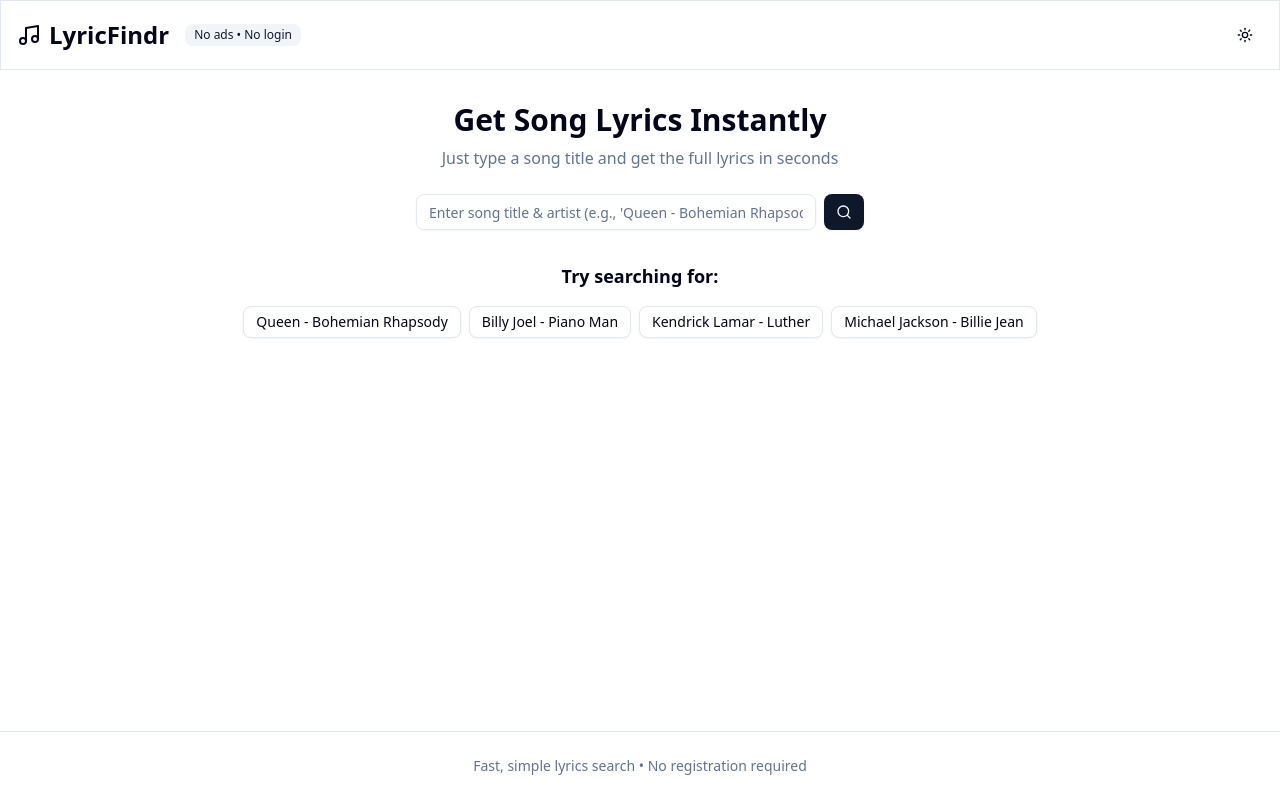
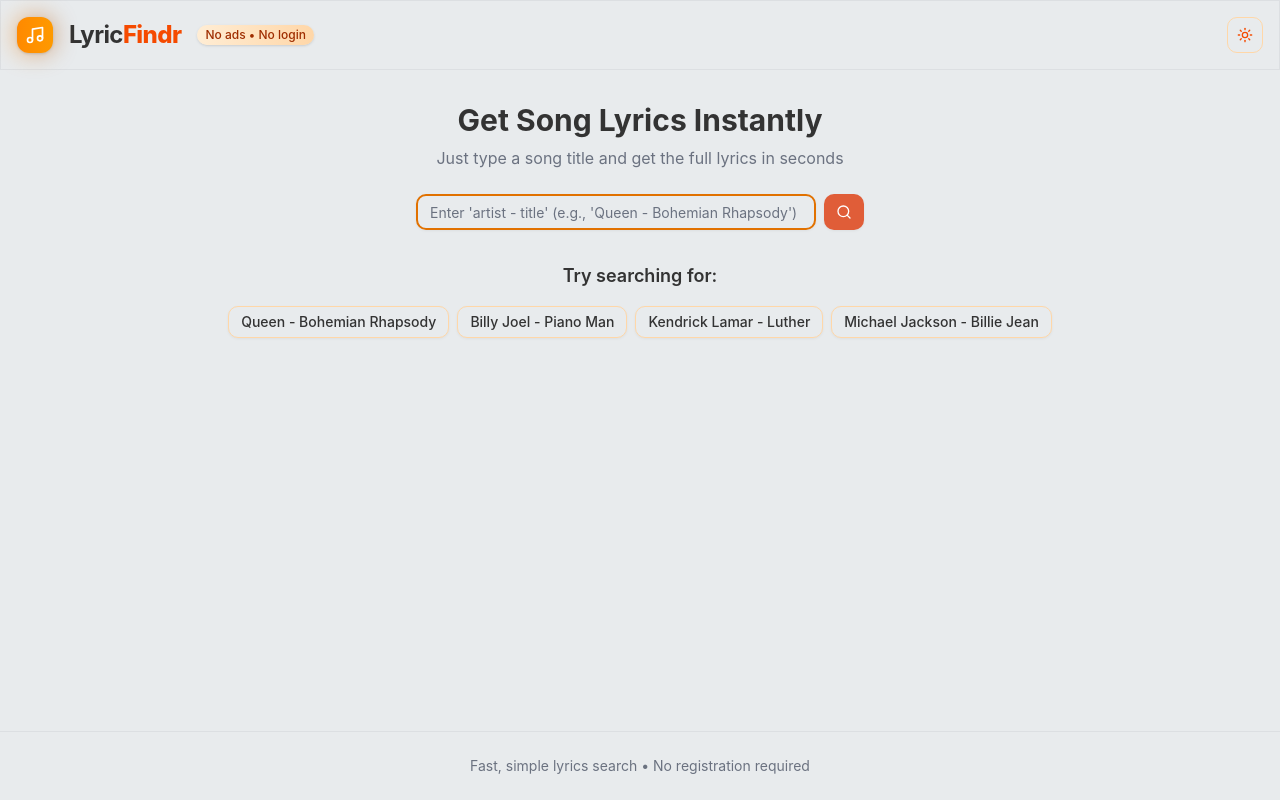
Before and after one commit to PragTheDev/LyricFindr, a Next.js app: page / in a window 1280 px wide. Built offline with nearby package versions, Linux system fonts and the light colour scheme.

Commit message:
Made Many improvements

```diff
--- a/app/globals.css
+++ b/app/globals.css
@@ -3,113 +3,163 @@
 
 @custom-variant dark (&:is(.dark *));
 
+:root {
+  --background: oklch(0.9383 0.0042 236.4993);
+  --foreground: oklch(0.3211 0 0);
+  --card: oklch(1 0 0);
+  --card-foreground: oklch(0.3211 0 0);
+  --popover: oklch(1 0 0);
+  --popover-foreground: oklch(0.3211 0 0);
+  --primary: oklch(0.6397 0.172 36.4421);
+  --primary-foreground: oklch(1 0 0);
+  --secondary: oklch(0.967 0.0029 264.5419);
+  --secondary-foreground: oklch(0.4461 0.0263 256.8018);
+  --muted: oklch(0.9846 0.0017 247.8389);
+  --muted-foreground: oklch(0.551 0.0234 264.3637);
+  --accent: oklch(0.9119 0.0222 243.8174);
+  --accent-foreground: oklch(0.3791 0.1378 265.5222);
+  --destructive: oklch(0.6368 0.2078 25.3313);
+  --destructive-foreground: oklch(1 0 0);
+  --border: oklch(0.9022 0.0052 247.8822);
+  --input: oklch(0.97 0.0029 264.542);
+  --ring: oklch(0.6397 0.172 36.4421);
+  --chart-1: oklch(0.7156 0.0605 248.6845);
+  --chart-2: oklch(0.7875 0.0917 35.9616);
+  --chart-3: oklch(0.5778 0.0759 254.1573);
+  --chart-4: oklch(0.5016 0.0849 259.4902);
+  --chart-5: oklch(0.4241 0.0952 264.0306);
+  --sidebar: oklch(0.903 0.0046 258.3257);
+  --sidebar-foreground: oklch(0.3211 0 0);
+  --sidebar-primary: oklch(0.6397 0.172 36.4421);
+  --sidebar-primary-foreground: oklch(1 0 0);
+  --sidebar-accent: oklch(0.9119 0.0222 243.8174);
+  --sidebar-accent-foreground: oklch(0.3791 0.1378 265.5222);
+  --sidebar-border: oklch(0.9276 0.0058 264.5313);
+  --sidebar-ring: oklch(0.6397 0.172 36.4421);
+  --font-sans: Inter, sans-serif;
+  --font-serif: Source Serif 4, serif;
+  --font-mono: JetBrains Mono, monospace;
+  --radius: 0.75rem;
+  --shadow-2xs: 0px 1px 3px 0px hsl(0 0% 0% / 0.05);
+  --shadow-xs: 0px 1px 3px 0px hsl(0 0% 0% / 0.05);
+  --shadow-sm: 0px 1px 3px 0px hsl(0 0% 0% / 0.1),
+    0px 1px 2px -1px hsl(0 0% 0% / 0.1);
+  --shadow: 0px 1px 3px 0px hsl(0 0% 0% / 0.1),
+    0px 1px 2px -1px hsl(0 0% 0% / 0.1);
+  --shadow-md: 0px 1px 3px 0px hsl(0 0% 0% / 0.1),
+    0px 2px 4px -1px hsl(0 0% 0% / 0.1);
+  --shadow-lg: 0px 1px 3px 0px hsl(0 0% 0% / 0.1),
+    0px 4px 6px -1px hsl(0 0% 0% / 0.1);
+  --shadow-xl: 0px 1px 3px 0px hsl(0 0% 0% / 0.1),
+    0px 8px 10px -1px hsl(0 0% 0% / 0.1);
+  --shadow-2xl: 0px 1px 3px 0px hsl(0 0% 0% / 0.25);
+  --tracking-normal: 0em;
+  --spacing: 0.25rem;
+}
+
+.dark {
+  --background: oklch(0.2598 0.0306 262.6666);
+  --foreground: oklch(0.9219 0 0);
+  --card: oklch(0.3106 0.0301 268.6365);
+  --card-foreground: oklch(0.9219 0 0);
+  --popover: oklch(0.29 0.0249 268.3986);
+  --popover-foreground: oklch(0.9219 0 0);
+  --primary: oklch(0.6397 0.172 36.4421);
+  --primary-foreground: oklch(1 0 0);
+  --secondary: oklch(0.3095 0.0266 266.7132);
+  --secondary-foreground: oklch(0.9219 0 0);
+  --muted: oklch(0.3095 0.0266 266.7132);
+  --muted-foreground: oklch(0.7155 0 0);
+  --accent: oklch(0.338 0.0589 267.5867);
+  --accent-foreground: oklch(0.8823 0.0571 254.1284);
+  --destructive: oklch(0.6368 0.2078 25.3313);
+  --destructive-foreground: oklch(1 0 0);
+  --border: oklch(0.3843 0.0301 269.7337);
+  --input: oklch(0.3843 0.0301 269.7337);
+  --ring: oklch(0.6397 0.172 36.4421);
+  --chart-1: oklch(0.7156 0.0605 248.6845);
+  --chart-2: oklch(0.7693 0.0876 34.1875);
+  --chart-3: oklch(0.5778 0.0759 254.1573);
+  --chart-4: oklch(0.5016 0.0849 259.4902);
+  --chart-5: oklch(0.4241 0.0952 264.0306);
+  --sidebar: oklch(0.31 0.0283 267.7408);
+  --sidebar-foreground: oklch(0.9219 0 0);
+  --sidebar-primary: oklch(0.6397 0.172 36.4421);
+  --sidebar-primary-foreground: oklch(1 0 0);
+  --sidebar-accent: oklch(0.338 0.0589 267.5867);
+  --sidebar-accent-foreground: oklch(0.8823 0.0571 254.1284);
+  --sidebar-border: oklch(0.3843 0.0301 269.7337);
+  --sidebar-ring: oklch(0.6397 0.172 36.4421);
+  --font-sans: Inter, sans-serif;
+  --font-serif: Source Serif 4, serif;
+  --font-mono: JetBrains Mono, monospace;
+  --radius: 0.75rem;
+  --shadow-2xs: 0px 1px 3px 0px hsl(0 0% 0% / 0.05);
+  --shadow-xs: 0px 1px 3px 0px hsl(0 0% 0% / 0.05);
+  --shadow-sm: 0px 1px 3px 0px hsl(0 0% 0% / 0.1),
+    0px 1px 2px -1px hsl(0 0% 0% / 0.1);
+  --shadow: 0px 1px 3px 0px hsl(0 0% 0% / 0.1),
+    0px 1px 2px -1px hsl(0 0% 0% / 0.1);
+  --shadow-md: 0px 1px 3px 0px hsl(0 0% 0% / 0.1),
+    0px 2px 4px -1px hsl(0 0% 0% / 0.1);
+  --shadow-lg: 0px 1px 3px 0px hsl(0 0% 0% / 0.1),
+    0px 4px 6px -1px hsl(0 0% 0% / 0.1);
+  --shadow-xl: 0px 1px 3px 0px hsl(0 0% 0% / 0.1),
+    0px 8px 10px -1px hsl(0 0% 0% / 0.1);
+  --shadow-2xl: 0px 1px 3px 0px hsl(0 0% 0% / 0.25);
+}
+
 @theme inline {
   --color-background: var(--background);
   --color-foreground: var(--foreground);
-  --font-sans: var(--font-geist-sans);
-  --font-mono: var(--font-geist-mono);
+  --color-card: var(--card);
+  --color-card-foreground: var(--card-foreground);
+  --color-popover: var(--popover);
+  --color-popover-foreground: var(--popover-foreground);
+  --color-primary: var(--primary);
+  --color-primary-foreground: var(--primary-foreground);
+  --color-secondary: var(--secondary);
+  --color-secondary-foreground: var(--secondary-foreground);
+  --color-muted: var(--muted);
+  --color-muted-foreground: var(--muted-foreground);
+  --color-accent: var(--accent);
+  --color-accent-foreground: var(--accent-foreground);
+  --color-destructive: var(--destructive);
+  --color-destructive-foreground: var(--destructive-foreground);
+  --color-border: var(--border);
+  --color-input: var(--input);
+  --color-ring: var(--ring);
+  --color-chart-1: var(--chart-1);
+  --color-chart-2: var(--chart-2);
+  --color-chart-3: var(--chart-3);
+  --color-chart-4: var(--chart-4);
+  --color-chart-5: var(--chart-5);
+  --color-sidebar: var(--sidebar);
+  --color-sidebar-foreground: var(--sidebar-foreground);
+  --color-sidebar-primary: var(--sidebar-primary);
+  --color-sidebar-primary-foreground: var(--sidebar-primary-foreground);
+  --color-sidebar-accent: var(--sidebar-accent);
+  --color-sidebar-accent-foreground: var(--sidebar-accent-foreground);
+  --color-sidebar-border: var(--sidebar-border);
   --color-sidebar-ring: var(--sidebar-ring);
-  --color-sidebar-border: var(--sidebar-border);
-  --color-sidebar-accent-foreground: var(--sidebar-accent-foreground);
-  --color-sidebar-accent: var(--sidebar-accent);
-  --color-sidebar-primary-foreground: var(--sidebar-primary-foreground);
-  --color-sidebar-primary: var(--sidebar-primary);
-  --color-sidebar-foreground: var(--sidebar-foreground);
-  --color-sidebar: var(--sidebar);
-  --color-chart-5: var(--chart-5);
-  --color-chart-4: var(--chart-4);
-  --color-chart-3: var(--chart-3);
-  --color-chart-2: var(--chart-2);
-  --color-chart-1: var(--chart-1);
-  --color-ring: var(--ring);
-  --color-input: var(--input);
-  --color-border: var(--border);
-  --color-destructive: var(--destructive);
-  --color-accent-foreground: var(--accent-foreground);
-  --color-accent: var(--accent);
-  --color-muted-foreground: var(--muted-foreground);
-  --color-muted: var(--muted);
-  --color-secondary-foreground: var(--secondary-foreground);
-  --color-secondary: var(--secondary);
-  --color-primary-foreground: var(--primary-foreground);
-  --color-primary: var(--primary);
-  --color-popover-foreground: var(--popover-foreground);
-  --color-popover: var(--popover);
-  --color-card-foreground: var(--card-foreground);
-  --color-card: var(--card);
+
+  --font-sans: var(--font-sans);
+  --font-mono: var(--font-mono);
+  --font-serif: var(--font-serif);
+
   --radius-sm: calc(var(--radius) - 4px);
   --radius-md: calc(var(--radius) - 2px);
   --radius-lg: var(--radius);
   --radius-xl: calc(var(--radius) + 4px);
-}
 
-:root {
-  --radius: 0.625rem;
-  --background: oklch(1 0 0);
-  --foreground: oklch(0.129 0.042 264.695);
-  --card: oklch(1 0 0);
-  --card-foreground: oklch(0.129 0.042 264.695);
-  --popover: oklch(1 0 0);
-  --popover-foreground: oklch(0.129 0.042 264.695);
-  --primary: oklch(0.208 0.042 265.755);
-  --primary-foreground: oklch(0.984 0.003 247.858);
-  --secondary: oklch(0.968 0.007 247.896);
-  --secondary-foreground: oklch(0.208 0.042 265.755);
-  --muted: oklch(0.968 0.007 247.896);
-  --muted-foreground: oklch(0.554 0.046 257.417);
-  --accent: oklch(0.968 0.007 247.896);
-  --accent-foreground: oklch(0.208 0.042 265.755);
-  --destructive: oklch(0.577 0.245 27.325);
-  --border: oklch(0.929 0.013 255.508);
-  --input: oklch(0.929 0.013 255.508);
-  --ring: oklch(0.704 0.04 256.788);
-  --chart-1: oklch(0.646 0.222 41.116);
-  --chart-2: oklch(0.6 0.118 184.704);
-  --chart-3: oklch(0.398 0.07 227.392);
-  --chart-4: oklch(0.828 0.189 84.429);
-  --chart-5: oklch(0.769 0.188 70.08);
-  --sidebar: oklch(0.984 0.003 247.858);
-  --sidebar-foreground: oklch(0.129 0.042 264.695);
-  --sidebar-primary: oklch(0.208 0.042 265.755);
-  --sidebar-primary-foreground: oklch(0.984 0.003 247.858);
-  --sidebar-accent: oklch(0.968 0.007 247.896);
-  --sidebar-accent-foreground: oklch(0.208 0.042 265.755);
-  --sidebar-border: oklch(0.929 0.013 255.508);
-  --sidebar-ring: oklch(0.704 0.04 256.788);
-}
-
-.dark {
-  --background: oklch(0.129 0.042 264.695);
-  --foreground: oklch(0.984 0.003 247.858);
-  --card: oklch(0.208 0.042 265.755);
-  --card-foreground: oklch(0.984 0.003 247.858);
-  --popover: oklch(0.208 0.042 265.755);
-  --popover-foreground: oklch(0.984 0.003 247.858);
-  --primary: oklch(0.929 0.013 255.508);
-  --primary-foreground: oklch(0.208 0.042 265.755);
-  --secondary: oklch(0.279 0.041 260.031);
-  --secondary-foreground: oklch(0.984 0.003 247.858);
-  --muted: oklch(0.279 0.041 260.031);
-  --muted-foreground: oklch(0.704 0.04 256.788);
-  --accent: oklch(0.279 0.041 260.031);
-  --accent-foreground: oklch(0.984 0.003 247.858);
-  --destructive: oklch(0.704 0.191 22.216);
-  --border: oklch(1 0 0 / 10%);
-  --input: oklch(1 0 0 / 15%);
-  --ring: oklch(0.551 0.027 264.364);
-  --chart-1: oklch(0.488 0.243 264.376);
-  --chart-2: oklch(0.696 0.17 162.48);
-  --chart-3: oklch(0.769 0.188 70.08);
-  --chart-4: oklch(0.627 0.265 303.9);
-  --chart-5: oklch(0.645 0.246 16.439);
-  --sidebar: oklch(0.208 0.042 265.755);
-  --sidebar-foreground: oklch(0.984 0.003 247.858);
-  --sidebar-primary: oklch(0.488 0.243 264.376);
-  --sidebar-primary-foreground: oklch(0.984 0.003 247.858);
-  --sidebar-accent: oklch(0.279 0.041 260.031);
-  --sidebar-accent-foreground: oklch(0.984 0.003 247.858);
-  --sidebar-border: oklch(1 0 0 / 10%);
-  --sidebar-ring: oklch(0.551 0.027 264.364);
+  --shadow-2xs: var(--shadow-2xs);
+  --shadow-xs: var(--shadow-xs);
+  --shadow-sm: var(--shadow-sm);
+  --shadow: var(--shadow);
+  --shadow-md: var(--shadow-md);
+  --shadow-lg: var(--shadow-lg);
+  --shadow-xl: var(--shadow-xl);
+  --shadow-2xl: var(--shadow-2xl);
 }
 
 @layer base {
--- a/app/layout.js
+++ b/app/layout.js
@@ -1,4 +1,4 @@
-import { Geist, Geist_Mono } from "next/font/google";
+import { Geist, Geist_Mono, Poppins } from "next/font/google";
 import "./globals.css";
 import { ThemeProvider } from "@/components/theme-provider";
 
@@ -12,6 +12,12 @@ const geistMono = Geist_Mono({
   subsets: ["latin"],
 });
 
+const poppins = Poppins({
+  variable: "--font-poppins",
+  subsets: ["latin"],
+  weight: ["400", "500", "600", "700"],
+});
+
 export const metadata = {
   title: "LyricFindr",
   description: "Fast, simple lyrics search",
@@ -19,9 +25,9 @@ export const metadata = {
 
 export default function RootLayout({ children }) {
   return (
-    <html lang="en">
+    <html lang="en" suppressHydrationWarning>
       <body
-        className={`${geistSans.variable} ${geistMono.variable} antialiased`}
+        className={`${geistSans.variable} ${geistMono.variable} ${poppins.variable} antialiased`}
       >
         <ThemeProvider
           attribute="class"
--- a/app/page.js
+++ b/app/page.js
@@ -16,9 +16,8 @@ export default function Home() {
   const [loading, setLoading] = useState(false);
   const [error, setError] = useState(null);
 
-  const handleSearch = async (e) => {
-    e.preventDefault();
-    if (!query.trim()) return;
+  const performSearch = async (searchQuery) => {
+    if (!searchQuery.trim()) return;
 
     setLoading(true);
     setError(null);
@@ -26,7 +25,7 @@ export default function Home() {
     setSelectedLyrics(null);
 
     try {
-      const results = await searchLyrics(query);
+      const results = await searchLyrics(searchQuery);
       if (results.length === 0) {
         setError("No lyrics found. Try different keywords.");
       } else {
@@ -39,15 +38,33 @@ export default function Home() {
     }
   };
 
+  const handleSearch = async (e) => {
+    e.preventDefault();
+    performSearch(query);
+  };
+
   const handleSelectTrack = (track) => {
     setSelectedLyrics(track);
-    setSearchResults([]);
+
   };
 
   const handleExampleSearch = (exampleQuery) => {
     setQuery(exampleQuery);
-    handleSearch({ preventDefault: () => {} });
+    performSearch(exampleQuery);
+  };
 
+  const handleLogoClick = () => {
+  setQuery("");
+  setSearchResults([]);
+  setSelectedLyrics(null);
+  setError(null);
+  setLoading(false);
+};
+
+  const handleBackClick = () => {
+  setSelectedLyrics(null);
+  setError(null);
+  setLoading(false);
 };
 
   return (
@@ -55,10 +72,23 @@ export default function Home() {
       <header className="border">
         <div className="container mx-auto px-4 py-4">
           <div className="flex items-center justify-between">
-            <div className="flex items-center gap-2">
-              <Music className="w-6 h-6" />
-              <h1 className="text-2xl font-bold">LyricFindr</h1>
-              <Badge variant="secondary" className="ml-2">
+          <div className="flex items-center gap-4">
+  <div
+    className="flex items-center gap-4 cursor-pointer"
+    onClick={handleLogoClick}
+  >
+    <div className="relative">
+      <div className="absolute inset-0 bg-gradient-to-r from-orange-400 to-amber-800 rounded-lg blur-md opacity-50"></div>
+      <div className="relative p-2 bg-gradient-to-r from-orange-400 to-amber-500 rounded-lg shadow-sm">
+        <Music className="w-5 h-5 text-white" />
+      </div>
+    </div>
+    <h1 className="text-2xl font-bold text-foreground tracking-tight">
+      Lyric<span className="font-extrabold text-orange-600 dark:text-orange-400">Findr</span>
+    </h1>
+  </div>
+
+  <Badge variant="secondary" className="bg-gradient-to-r from-orange-100 to-orange-200 text-orange-800 border-0 shadow-sm dark:from-orange-400 dark:to-orange-500 dark:text-orange-200">
     No ads • No login
   </Badge>
 </div>
@@ -76,8 +106,8 @@ export default function Home() {
 
           <form onSubmit={handleSearch} className="flex gap-2 max-w-md mx-auto">
             <Input
-              placeholder="Enter song title & artist (e.g., 'Queen - Bohemian Rhapsody')"
-              className="flex-1"
+              placeholder="Enter 'artist - title' (e.g., 'Queen - Bohemian Rhapsody')"
+              className="flex-1 border-amber-600 border-2"
               value={query}
               onChange={(e) => setQuery(e.target.value)}
             />
@@ -95,32 +125,41 @@ export default function Home() {
           <div className="max-w-2xl mx-auto mb-8">
             <Card className="border-red-200 bg-red-50 dark:bg-red-950 dark:border-red-900">
               <CardContent className="pt-6">
-                <p className="text-red-800 dark:text-red-200 text-center">{error}</p>
+                <p className="text-red-800 dark:text-red-200 text-center">
+                  {error}
+                </p>
               </CardContent>
             </Card>
           </div>
         )}
 
-        {searchResults.length > 0 && (
+     {searchResults.length > 0 && !selectedLyrics && (
   <div className="max-w-2xl mx-auto mb-8">
-            <h3 className="text-lg font-semibold mb-4 text-center">Select a track:</h3>
+
     <div className="space-y-2">
       {searchResults.map((track) => (
         <Card
           key={track.id}
-                  className="cursor-pointer hover:bg-muted/50 transition-colors"
-                  onClick={() => handleSelectTrack(track)}
+          className="cursor-pointer hover:bg-muted/50 hover:border-orange-200 transition-all duration-200 border-2 shadow-sm hover:shadow-md dark:hover:border-orange-700"
+          onClick={() => handleSelectTrack(track)}x
         >
-                  <CardContent className="p-4">
-                    <div className="flex justify-between items-start">
-                      <div>
-                        <h4 className="font-semibold">{track.trackName}</h4>
-                        <p className="text-sm text-muted-foreground">
+          <CardContent>
+
+            <div className="flex justify-between items-center">
+              <div className="flex-1 min-w-0 pr-4">
+                <h4 className="font-semibold text-foreground truncate">
+                  {track.trackName}
+                </h4>
+                <p className="text-sm text-muted-foreground mt-1 ">
                   {track.artistName} • {track.albumName}
                 </p>
               </div>
-                      <Badge variant="outline">
-                        {Math.floor(track.duration / 60)}:{(track.duration % 60).toString().padStart(2, '0')}
+              <Badge
+                variant="outline"
+                className="bg-gradient-to-r from-orange-50 to-orange-100 text-orange-700 border-orange-200 shadow-sm dark:from-orange-900/30 dark:to-orange-800/30 dark:text-orange-300 dark:border-orange-700 font-mono text-xs"
+              >
+                {Math.floor(track.duration / 60)}:
+                {Math.floor(track.duration % 60).toString().padStart(2, "0")}
               </Badge>
             </div>
           </CardContent>
@@ -130,25 +169,86 @@ export default function Home() {
   </div>
 )}
 
+
+
 {selectedLyrics && (
-          <div className="max-w-2xl mx-auto mb-8">
-            <Card>
-              <CardHeader>
-                <CardTitle className="text-center">
+  <div className="max-w-3xl mx-auto mb-8">
+    <Card className="border-orange-200/50 shadow-lg dark:border-orange-800/50">
+      <CardHeader className=" from-orange-50 to-amber-50 dark:from-orange-950/30 dark:to-amber-950/30 border-b border-orange-200/50 dark:border-orange-800/50">
+        <div className="flex items-center justify-between">
+              <Button
+            variant="ghost"
+            size="sm"
+            onClick={handleBackClick}
+            className="w-24 text-orange-600 hover:text-orange-700 hover:bg-orange-50 dark:text-orange-400 dark:hover:bg-orange-900/20"
+          >
+            ← Back
+          </Button>
+
+          <div className="flex-1 text-center">
+            <CardTitle className="text-xl font-bold mb-2 text-orange-400">
               {selectedLyrics.trackName}
             </CardTitle>
-                <p className="text-center text-muted-foreground">
-                  {selectedLyrics.artistName} • {selectedLyrics.albumName}
+            <p className="text-muted-foreground flex items-center justify-center gap-2">
+              <span className="font-medium">{selectedLyrics.artistName}</span>
+              <span>•</span>
+              <span>{selectedLyrics.albumName}</span>
             </p>
+          </div>
+                 <div className="w-24"></div> {/* Spacer to balance the button */}
+        </div>
       </CardHeader>
-              <CardContent>
-                <div className="whitespace-pre-line text-sm leading-relaxed">
-                  {selectedLyrics.plainLyrics || "No lyrics available"}
+      <CardContent className="p-6">
+        <div className="bg-gradient-to-br from-orange-50/50 to-amber-50/50 dark:from-orange-950/20 dark:to-amber-950/20 rounded-lg p-6 border border-orange-200/30 dark:border-orange-800/30">
+          <div className="max-h-96 overflow-y-auto pr-2 custom-scrollbar">
+            <div className="whitespace-pre-line text-base leading-relaxed text-foreground">
+              {selectedLyrics.plainLyrics || (
+                <div className="text-center text-muted-foreground italic">
+                  No lyrics available for this track
+                </div>
+              )}
+            </div>
+          </div>
+        </div>
+
+        {/* Song info footer */}
+        <div className="mt-4 pt-4 border-t border-orange-200/50 dark:border-orange-800/50">
+          <div className="flex items-center justify-between text-sm text-muted-foreground">
+            <div className="flex items-center gap-4">
+              <Badge
+                variant="outline"
+                className="bg-gradient-to-r from-orange-50 to-orange-100 text-orange-700 border-orange-200 shadow-sm dark:from-orange-900/30 dark:to-orange-800/30 dark:text-orange-300 dark:border-orange-700 font-mono"
+              >
+                {Math.floor(selectedLyrics.duration / 60)}:
+                {Math.floor(selectedLyrics.duration % 60).toString().padStart(2, "0")}
+              </Badge>
+              <span>Duration</span>
+            </div>
+            <div className="text-right">
+              <p className="text-xs">Lyrics by LyricFindr</p>
+            </div>
+          </div>
         </div>
       </CardContent>
     </Card>
   </div>
 )}
+
+<style jsx>{`
+  .custom-scrollbar::-webkit-scrollbar {
+    width: 6px;
+  }
+  .custom-scrollbar::-webkit-scrollbar-track {
+    background: transparent;
+  }
+  .custom-scrollbar::-webkit-scrollbar-thumb {
+    background: rgb(251 146 60 / 0.3);
+    border-radius: 3px;
+  }
+  .custom-scrollbar::-webkit-scrollbar-thumb:hover {
+    background: rgb(251 146 60 / 0.5);
+  }
+`}</style>
 
         {!selectedLyrics && searchResults.length === 0 && !loading && (
           <div className="text-center">
@@ -158,6 +258,7 @@ export default function Home() {
   variant="outline"
   size="sm"
   onClick={() => handleExampleSearch("Queen - Bohemian Rhapsody")}
+  className="border-orange-200 hover:border-orange-300 hover:bg-orange-50 transition-colors dark:border-orange-300 dark:hover:border-orange-700 dark:hover:bg-orange-900/20"
 >
   Queen - Bohemian Rhapsody
 </Button>
@@ -165,6 +266,7 @@ export default function Home() {
   variant="outline"
   size="sm"
   onClick={() => handleExampleSearch("Billy Joel - Piano Man")}
+  className="border-orange-200 hover:border-orange-300 hover:bg-orange-50 transition-colors dark:border-orange-300 dark:hover:border-orange-700 dark:hover:bg-orange-900/20"
 >
   Billy Joel - Piano Man
 </Button>
@@ -172,13 +274,17 @@ export default function Home() {
   variant="outline"
   size="sm"
   onClick={() => handleExampleSearch("Kendrick Lamar - Luther")}
+  className="border-orange-200 hover:border-orange-300 hover:bg-orange-50 transition-colors dark:border-orange-300 dark:hover:border-orange-700 dark:hover:bg-orange-900/20"
 >
   Kendrick Lamar - Luther
 </Button>
 <Button
   variant="outline"
   size="sm"
-                onClick={() => handleExampleSearch("Michael Jackson - Billie Jean")}
+  onClick={() =>
+    handleExampleSearch("Michael Jackson - Billie Jean")
+  }
+  className="border-orange-200 hover:border-orange-300 hover:bg-orange-50 transition-colors dark:border-orange-300 dark:hover:border-orange-700 dark:hover:bg-orange-900/20"
 >
   Michael Jackson - Billie Jean
 </Button>
--- a/components/theme-toggle.jsx
+++ b/components/theme-toggle.jsx
@@ -23,9 +23,10 @@ export function ThemeToggle() {
       variant="ghost"
       size="icon"
       onClick={() => setTheme(theme === "light" ? "dark" : "light")}
+      className="border border-orange-200 hover:border-orange-300 hover:bg-orange-50 active:bg-orange-100 transition-all duration-200 dark:border-orange-800 dark:hover:border-orange-700 dark:hover:bg-orange-900/20 dark:active:bg-orange-900/30"
     >
-      <Sun className="h-[1.2rem] w-[1.2rem] rotate-0 scale-100 transition-all dark:-rotate-90 dark:scale-0" />
-      <Moon className="absolute h-[1.2rem] w-[1.2rem] rotate-90 scale-0 transition-all dark:rotate-0 dark:scale-100" />
+      <Sun className="h-[1.2rem] w-[1.2rem] rotate-0 scale-100 transition-all dark:-rotate-90 dark:scale-0 text-orange-600 dark:text-orange-400" />
+      <Moon className="absolute h-[1.2rem] w-[1.2rem] rotate-90 scale-0 transition-all dark:rotate-0 dark:scale-100 text-orange-600 dark:text-orange-400" />
       <span className="sr-only">Toggle theme</span>
     </Button>
   );
```
Also changed, not shown: lib/search.js (+7 -4 lines). Lines whose indentation alone changed are shown as unchanged.
